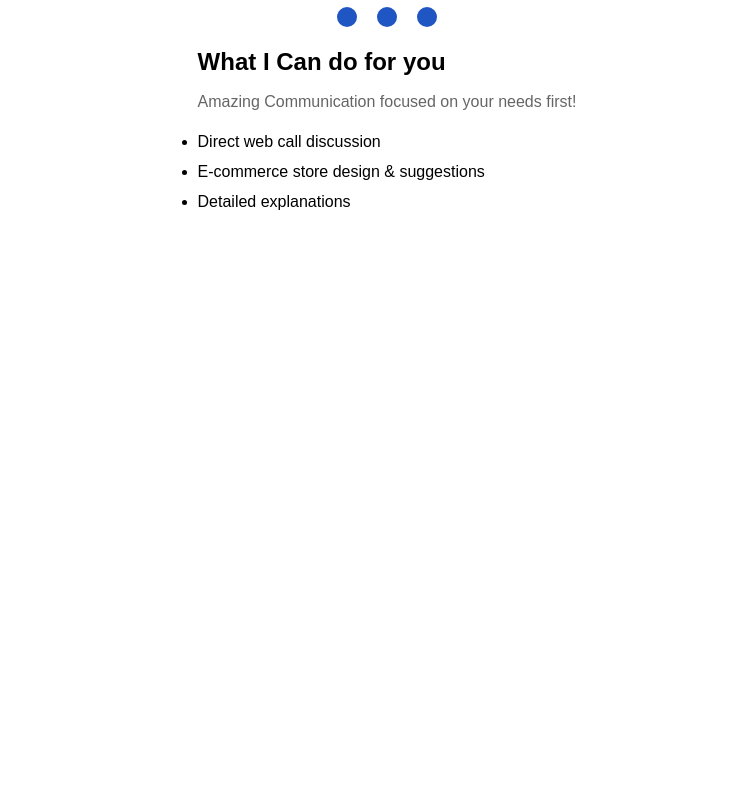
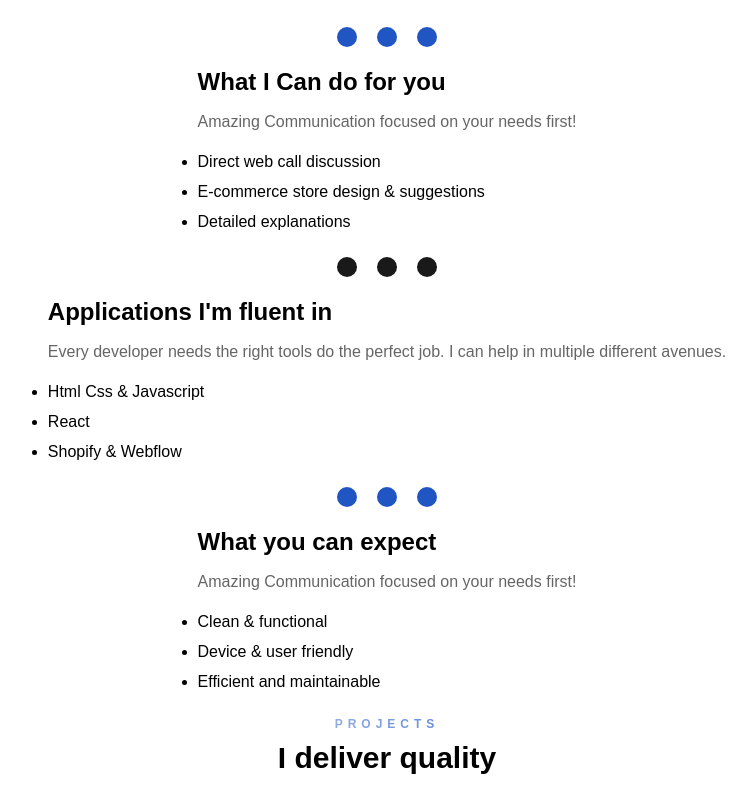
Before and after one commit to DavidHughesJr/portfolio-self-made, a plain HTML site: page index.html in a window 1280 px wide. Shown: the part 749-1544 px from the top of the page, without its empty margins (253-1009 px from the left). Before the commit the page ends 966 px from the top, so only its background shows below. Drawn offline with nearby package versions, Linux system fonts and the light colour scheme.

Commit message:
services section update

```diff
--- a/index.css
+++ b/index.css
@@ -21,6 +21,7 @@ html {
 section {
   width: var(--default-width);
   margin: auto;
+  margin-bottom: 2rem;
 }
 button {
   padding: 1.5rem 2rem;
@@ -270,9 +271,26 @@ p {
   opacity: .9;
   margin: 0 1rem;
 }
+.services-circle-black {
+    width: 2rem;
+    height: 2rem;
+    border-radius: 50%;
+    background-color: var(--primary-color);
+    opacity: .9;
+    margin: 0 1rem;
+  }
 
 /***** SECTION THREE PROJECTS ****/
-
+.projects-container {
+    display: flex;
+    flex-direction: column;
+    justify-content: center;
+    align-items: center;
+  }
+  .projects-heading {
+    margin-bottom: 1rem;
+    text-align: center;
+  }
 /***** SECTION FOUR ABOUT ME ****/
 
 /***** SECTION FIVE FAQ ****/
--- a/index.html
+++ b/index.html
@@ -82,10 +82,51 @@
             </div>
             <ul>
               <li>Direct web call discussion</li>
-                <li> E-commerce store design & suggestions</li>
-                <li> Detailed explanations </li>
+              <li>E-commerce store design & suggestions</li>
+              <li>Detailed explanations</li>
             </ul>
           </div>
+          <div class="services-list">
+            <div class="services-circles">
+              <div class="services-circle-black"></div>
+              <div class="services-circle-black"></div>
+              <div class="services-circle-black"></div>
+            </div>
+            <div class="services-list-heading">
+              <h3>Applications I'm fluent in</h3>
+              <p>
+                Every developer needs the right tools do the perfect job. I can
+                help in multiple different avenues.
+              </p>
+            </div>
+            <ul>
+              <li>Html Css & Javascript</li>
+              <li>React</li>
+              <li>Shopify & Webflow</li>
+            </ul>
+          </div>
+          <div class="services-list">
+            <div class="services-circles">
+              <div class="services-circle-blue"></div>
+              <div class="services-circle-blue"></div>
+              <div class="services-circle-blue"></div>
+            </div>
+            <div class="services-list-heading">
+              <h3>What you can expect</h3>
+              <p>Amazing Communication focused on your needs first!</p>
+            </div>
+            <ul>
+              <li>Clean & functional</li>
+              <li>Device & user friendly</li>
+              <li>Efficient and maintainable</li>
+            </ul>
+          </div>
+        </div>
+      </section>
+      <section>
+        <div class="projects-heading">
+          <h5 class="gradient-heading">PROJECTS</h5>
+          <h2>I deliver quality</h2>
         </div>
       </section>
     </main>
```
Lines whose indentation alone changed are shown as unchanged.
